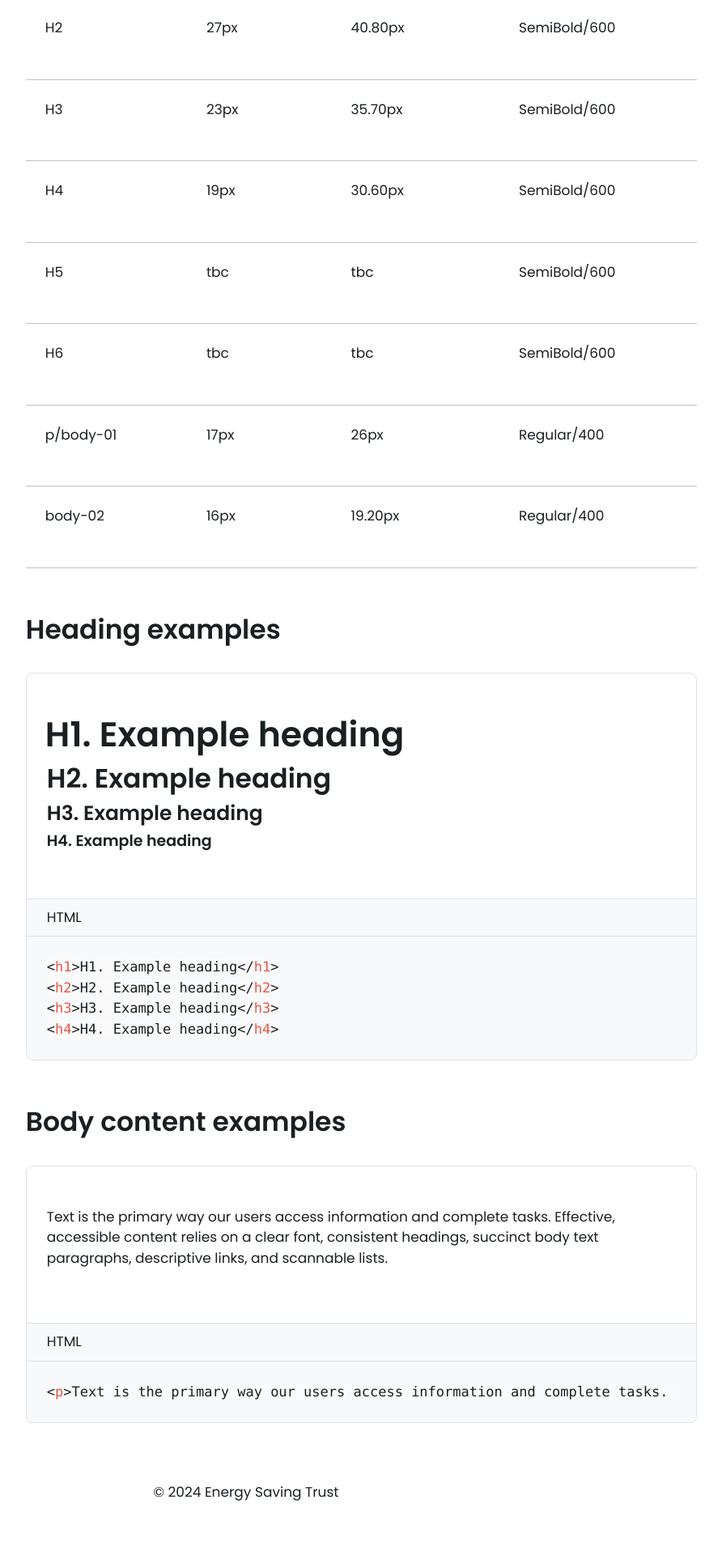
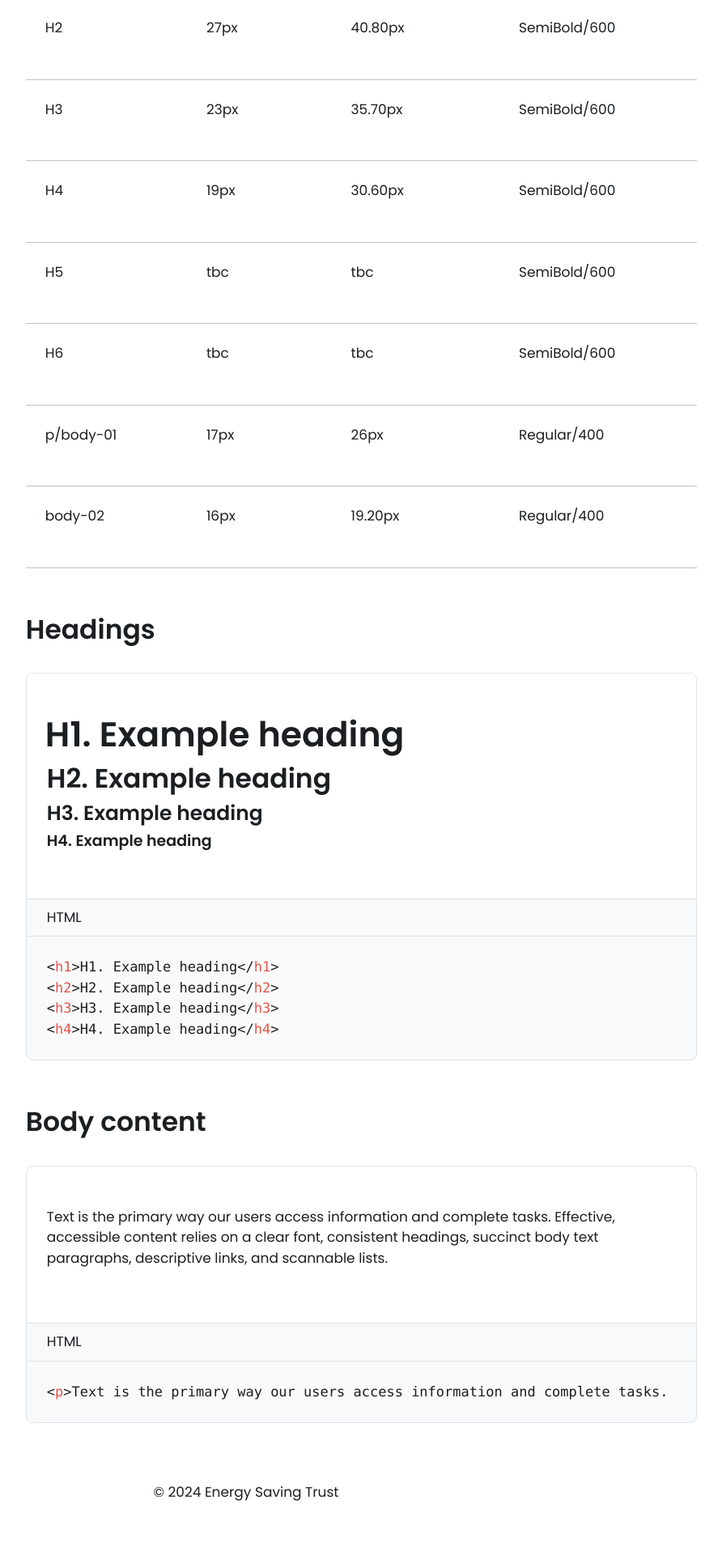
Before and after one commit to Energy-Saving-Trust/Design-System, a Jekyll site: the page built from guidelines/typography.md, in a window 1280 px wide. Shown: the part 2320-4236 px from the top of the page at 81% size, without its empty margins (336-1228 px from the left). Built offline with Jekyll 4.4.1, drawn with Linux system fonts in a browser that asks for light colours; nearby versions of some CDN libraries.

Commit message:
Colour guidelines docs update

```diff
--- a/_sass/ds-site/_colour-palettes.scss
+++ b/_sass/ds-site/_colour-palettes.scss
@@ -1,3 +1,7 @@
+.color-palette-wrapper {
+  margin-bottom: 50px;
+}
+
 .color-palette {
   display: flex;
   flex-wrap: wrap;
@@ -10,7 +14,6 @@
 
 .color-preview-tile {
   border: 1px solid rgba(0, 0, 0, .1);
-
   width: 100%;
   height: 70px;
   border-radius: 0.375rem;
@@ -22,11 +25,11 @@
   }
 }
 
-.color-sample-number {
+.color-sample-name {
   position: absolute;
   bottom: 6px;
   right: 10px;
-  font-weight: 600;
+  font-weight: 500;
 }
 
 .color-info {
--- a/assets/js/colour-gen.js
+++ b/assets/js/colour-gen.js
@@ -17,7 +17,7 @@
                 <div class="color-card">
 
                   <div class="color-preview-tile<%= paletteColors[i].isCoreColor ? ' color-preview-tile-primary' : '' %>" style="color:<%= paletteColors[i].accessibilityCheck.mostReadable %>;background-color:<%= paletteColors[i].colorHex %>;">
-                    <div class="color-sample-number"><%= paletteColors[i].colorName %></div>
+                    <div class="color-sample-name"><%= paletteColors[i].colorName %></div>
                   </div>
 
                   <div class="color-info">
--- a/assets/js/colour-palette.js
+++ b/assets/js/colour-palette.js
@@ -79,9 +79,9 @@
 ]);
 
 var neutralPalette = new Palette("Neutral", [
+  new Color("Pure black", "#000000", 0),
   new Color("Off-white", "#F2F2F0", 0),
   new Color("Pure white", "#FFFFFF", 0),
-  new Color("Pure black", "#000000", 0),
 ]);
 
 var grayLightHex = "#909BA6";
--- a/guidelines/typography.md
+++ b/guidelines/typography.md
@@ -12,14 +12,11 @@
 
 Energy Saving Trust Design System components meet level AA of the [Web Content Accessibility Guidelines (WCAG 2.1)](https://www.w3.org/TR/WCAG21/#text-spacing) for text spacing and AAA for visual presentation.
 
-
 ## Typeface
 
 Our core typeface is Poppins - a geometric sans serif designed by Jonny Pinhorn and Ninad Kale for Indian Type Foundry.
 
 Poppins is an open source typeface available either as an embed or a download via Google Fonts and Adobe Fonts.
-
-
 
 ## Type scale
 
@@ -153,9 +150,7 @@
   </tbody>
 </table>
 
-
-
-## Heading examples
+## Headings
 
 {% capture code_render %}
 
@@ -168,7 +163,7 @@
 
 {% include component-example.html code_render=code_render %}
 
-## Body content examples
+## Body content
 
 {% capture code_render %}
 
```
